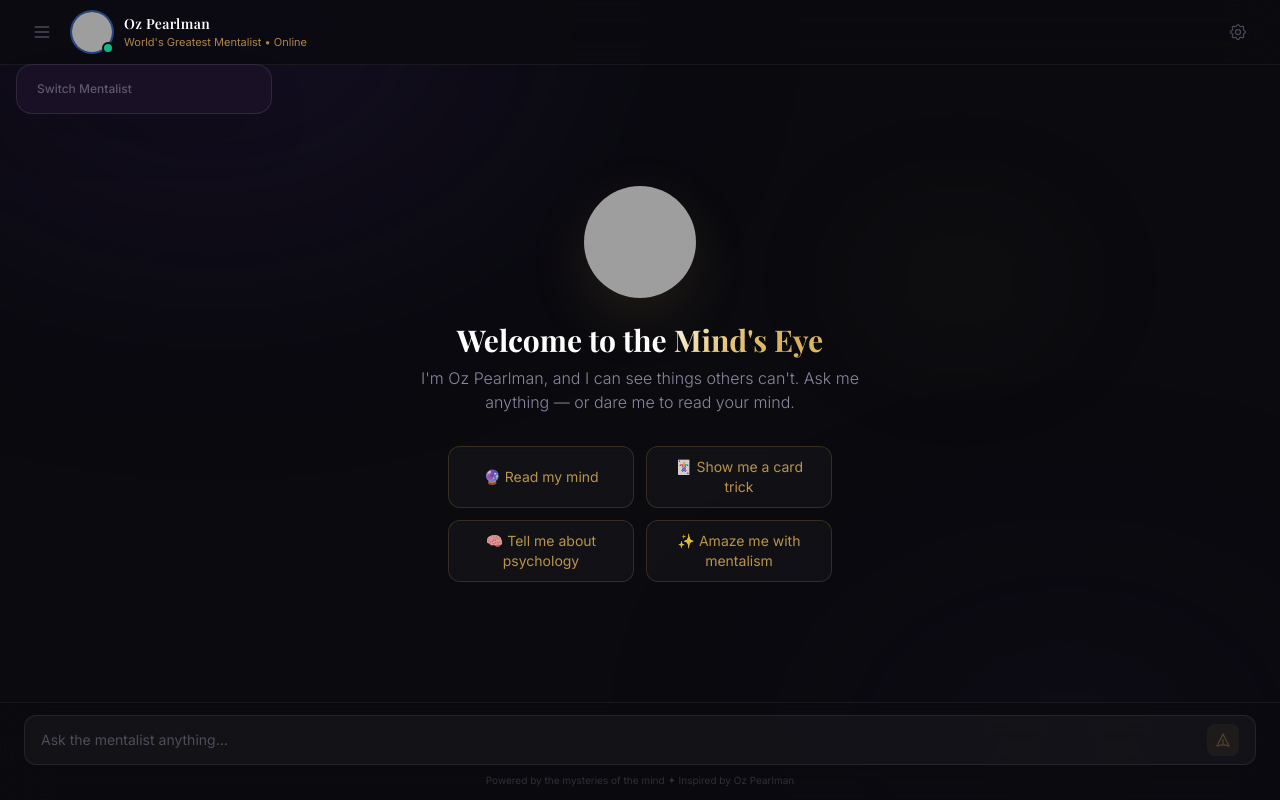
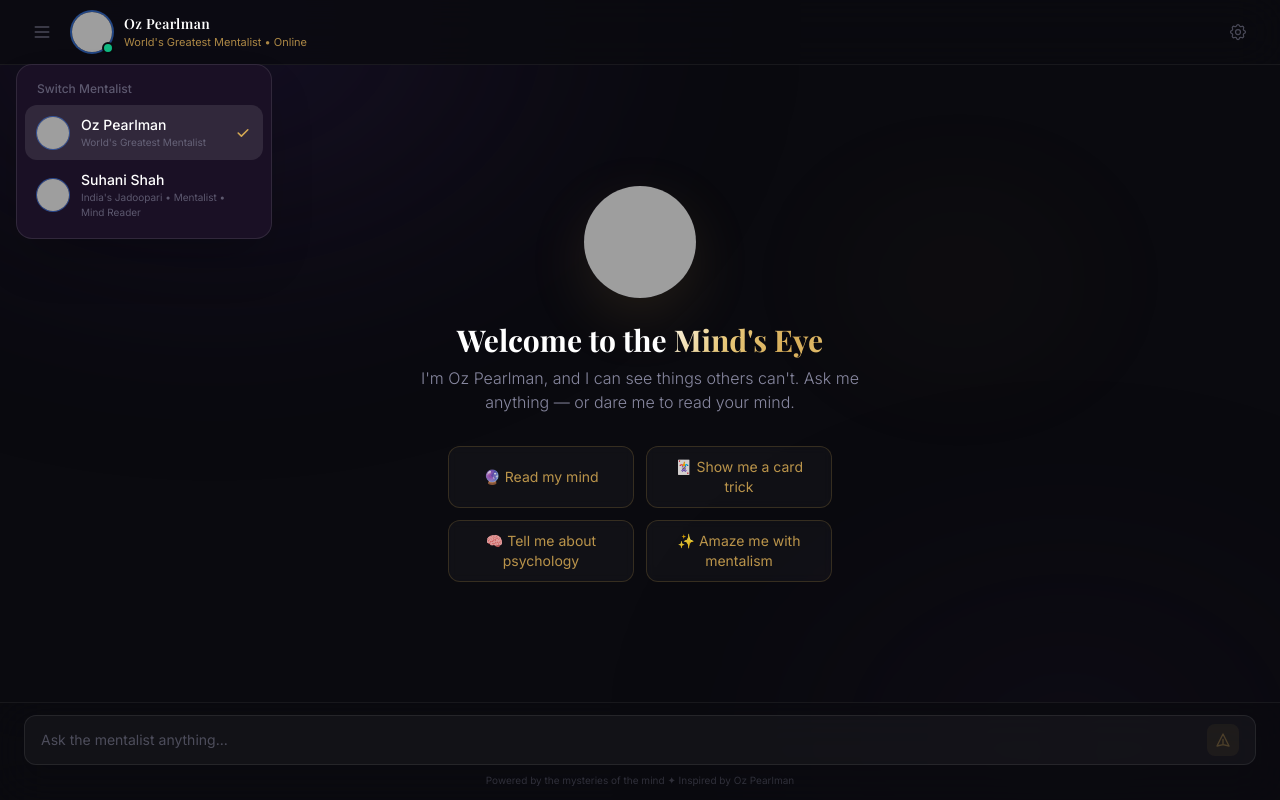
Before and after one commit to jerrymcma/mentaliststars_web, a React (Vite) app: page / in a window 1280 px wide. Both pictures are taken after a click on the button 42 px from the left and 32 px from the top of the page. Built offline with nearby package versions, Linux system fonts and the light colour scheme; grey boxes are pictures that could not be loaded; a web font is replaced by a local one.

Commit message:
Fix_mentalist_switcher_menu

```diff
--- a/src/pages/ChatPage.tsx
+++ b/src/pages/ChatPage.tsx
@@ -1,7 +1,7 @@
 import { useState, useEffect, useCallback, type FormEvent, type Dispatch, type SetStateAction } from "react";
 import { motion, AnimatePresence } from "framer-motion";
 import { getApiKey, setApiKey, removeApiKey, streamChat, hasBackendAvailable, type ChatMessage } from "../lib/ai";
-import { getMentalist, getSelectedMentalistId, setSelectedMentalistId, type Mentalist } from "../lib/mentalists";
+import { getMentalist, getSelectedMentalistId, setSelectedMentalistId, MENTALISTS, type Mentalist } from "../lib/mentalists";
 import MentalistSelector from "../components/MentalistSelector";
 
 interface Message {
@@ -324,9 +324,7 @@
           >
             <div className="p-2">
               <p className="text-xs text-ghost/60 px-3 py-2 font-medium">Switch Mentalist</p>
-              {Object.values(getMentalist).map((m) => {
-                const mentalistData = getMentalist(m.id || 'oz');
-                return (
+              {Object.values(MENTALISTS).map((mentalistData) => (
                 <button
                   key={mentalistData.id}
                   onClick={() => handleMentalistSelect(mentalistData.id)}
@@ -361,8 +359,7 @@
                     </svg>
                   )}
                 </button>
-                );
-              })}
+              ))}
             </div>
           </motion.div>
         )}
```
Lines whose indentation alone changed are shown as unchanged.
